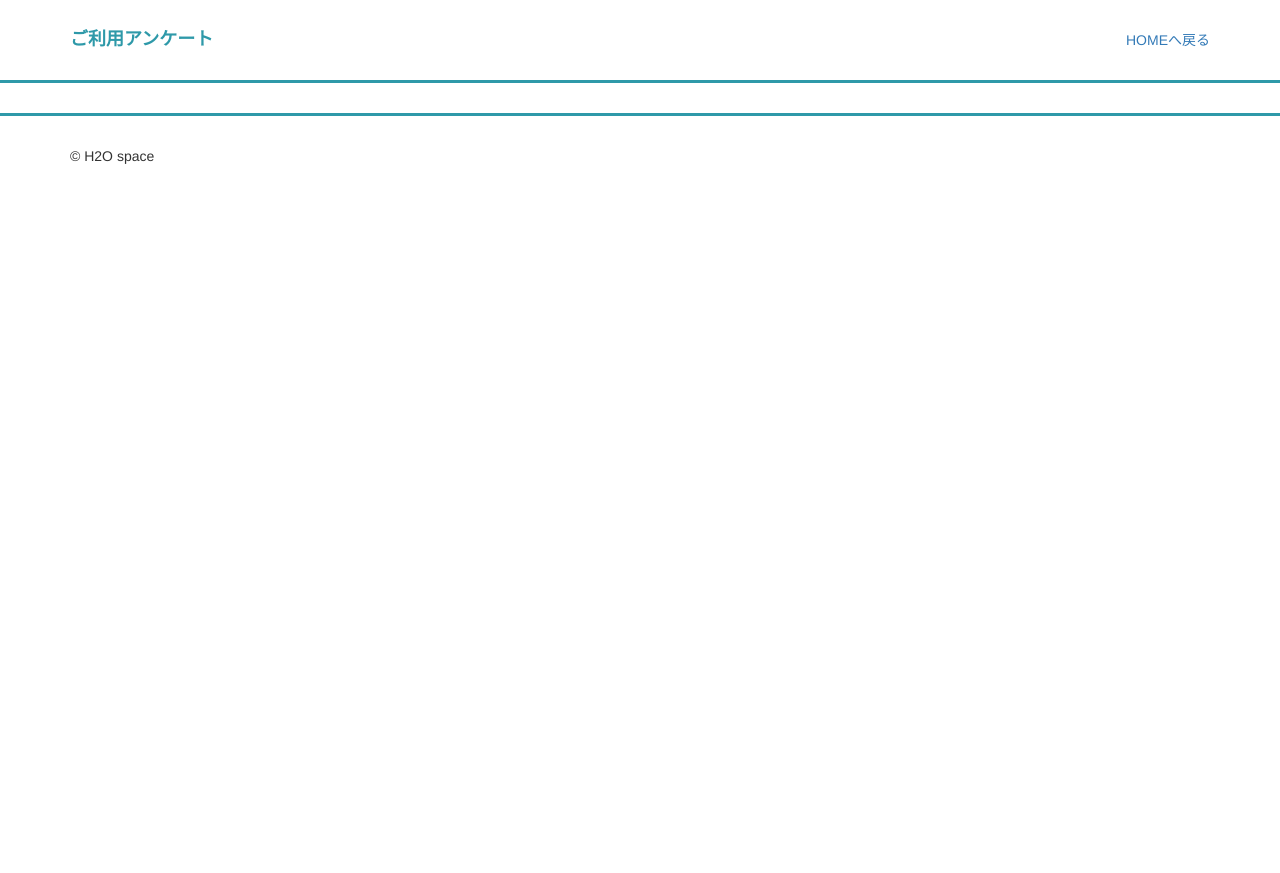
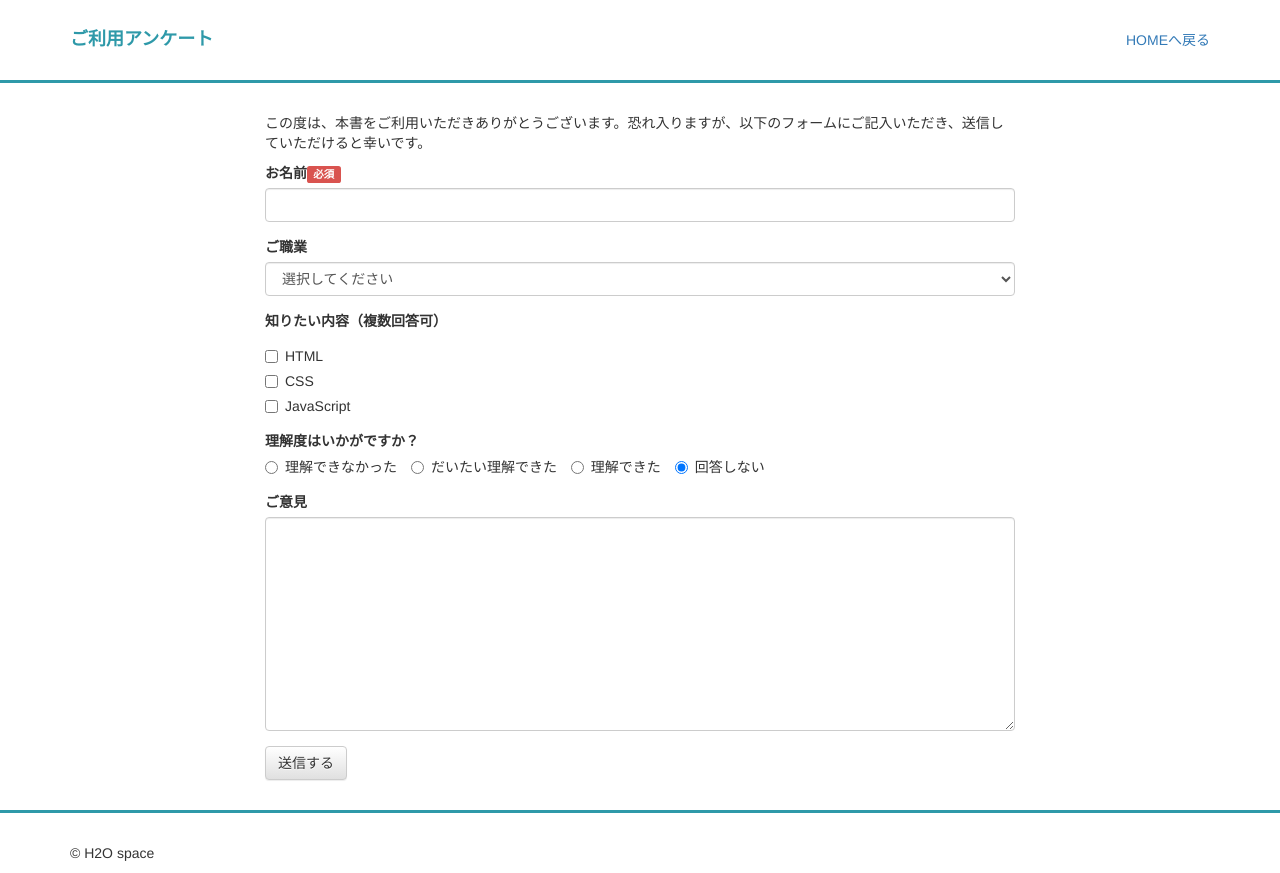
Before and after one commit to moya4monja/HTML_CSS_JS_BasicOfBasic, a plain HTML site: page chapter04/index.html in a window 1280 px wide. Before the commit the page ends 800 px from the top, so only its background shows below. Drawn offline with nearby package versions, Linux system fonts and the light colour scheme.

Commit message:
section02_Chapter4_finish

```diff
--- a/chapter04/css/style.css
+++ b/chapter04/css/style.css
@@ -18,3 +18,10 @@ h1 {
 .align-right {
     text-align: right;
 }
+
+@media only screen and (max-width: 992px) {
+    .radio-inline {
+        display: block;
+        margin: 0 !important;
+    }
+}
--- a/chapter04/index.html
+++ b/chapter04/index.html
@@ -30,6 +30,70 @@
             </header>
         </div><!-- container1 -->
             <hr>
+            <div class="container">
+                <form action="https://book.h2o-space.com/html/form.php" method="POST" class="row">
+                    <div class="col-sm-8 col-sm-offset-2">
+                        <p>この度は、本書をご利用いただきありがとうございます。恐れ入りますが、以下のフォームにご記入いただき、送信していただけると幸いです。</p>
+                        <div class="form-group">
+                            <label for="name">お名前<span class="label label-danger">必須</span></label>
+                            <input type="text" id="name" name="name" class="form-control" required>
+                        </div>
+                        <div class="form-group">
+                            <label for="job">ご職業</label>
+                            <select id="job" name="job" class="form-control">
+                                <option value="">選択してください</option>
+                                <option value="会社員">会社員</option>
+                                <option value="学生">学生</option>
+                                <option value="その他">その他</option>
+                            </select>
+                        </div>
+
+                        <div class="form-group">
+                            <label>知りたい内容（複数回答可）</label>
+                            <div class="checkbox">
+                                <label>
+                                    <input type="checkbox" name="q1" value="html">
+                                    HTML
+                                </label>
+                            </div>
+                            <div class="checkbox">
+                                <label>
+                                    <input type="checkbox" name="q1" value="css">
+                                    CSS
+                                </label>
+                            </div>
+                            <div class="checkbox">
+                                <label>
+                                    <input type="checkbox" name="q1" value="javascript">
+                                    JavaScript
+                                </label>
+                            </div>
+                        </div>
+                        <div class="form-group">
+                            <label>理解度はいかがですか？</label>
+                            <div>
+                                <label class="radio-inline">
+                                    <input type="radio" name="q2" id="q2_1" value="1"> 理解できなかった
+                                </label>
+                                <label class="radio-inline">
+                                    <input type="radio" name="q2" id="q2_2" value="2"> だいたい理解できた
+                                </label>
+                                <label class="radio-inline">
+                                    <input type="radio" name="q2" id="q2_3" value="3"> 理解できた
+                                </label>
+                                <label class="radio-inline">
+                                    <input type="radio" name="q2" id="q2_4" value="" checked> 回答しない
+                                </label>
+                            </div>
+                        </div>
+                        <div class="form-group">
+                            <label for="message">ご意見</label>
+                            <textarea name="message" id="message" rows="10" class="form-control"></textarea>
+                        </div>
+                        <button type="submit" class="btn btn-default">送信する</button>
+                    </div><!-- col-sm-8 -->
+                </form>
+            </div>
 
             <hr>
 
```
